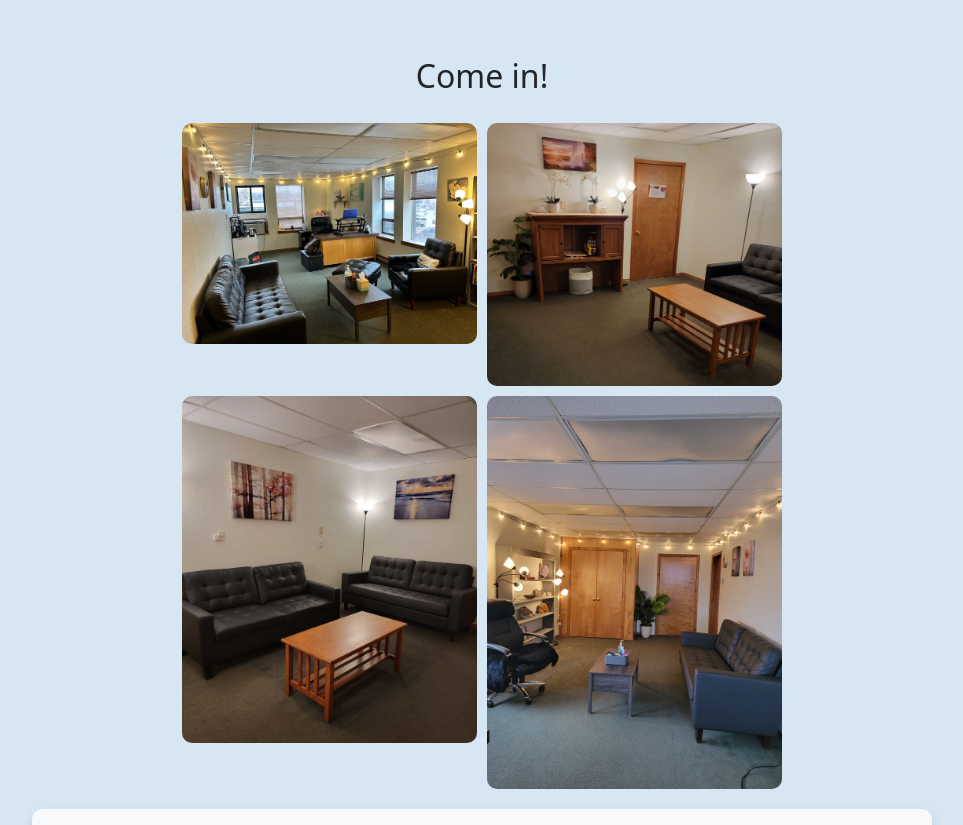
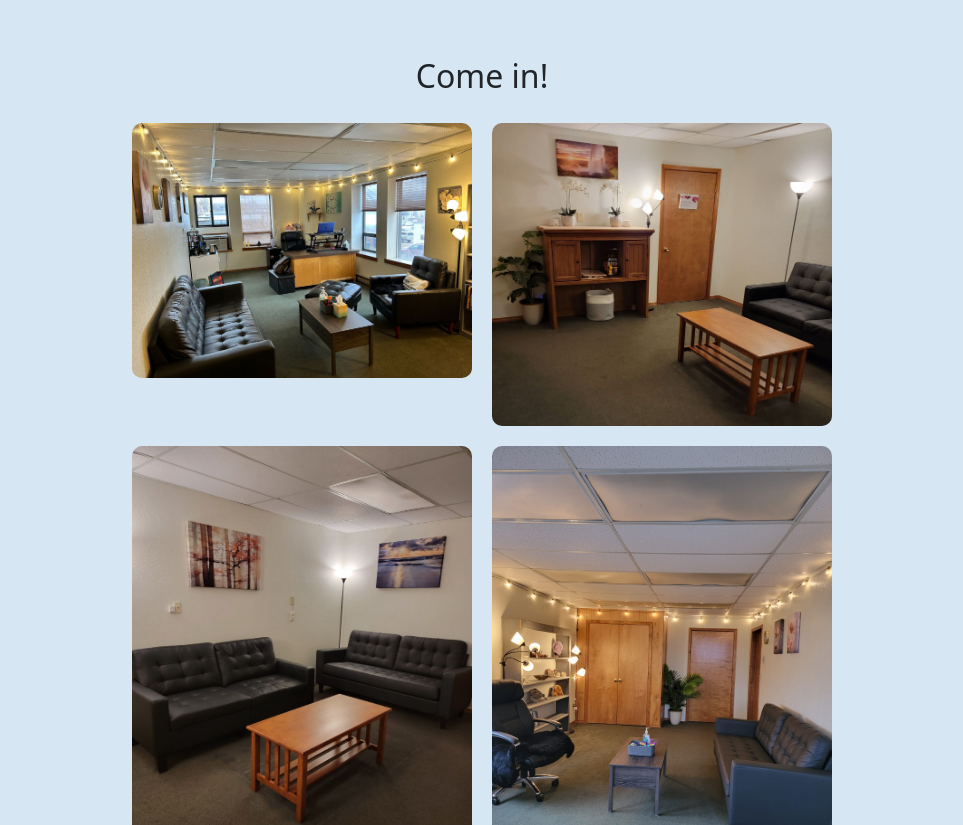
Before and after one commit to KawikaI/calming-waters, a React (Create React App) app in the folder calming-waters-react/: page / in a window 1280 px wide. Shown: the part 900-1725 px from the top of the page, without its empty margins (158-1121 px from the left). Built offline with nearby package versions, Linux system fonts and the light colour scheme; a web font is replaced by a local one.

Commit message:
fixed images

```diff
--- a/calming-waters-react/src/components/OfficeGallery.css
+++ b/calming-waters-react/src/components/OfficeGallery.css
@@ -5,11 +5,14 @@
   padding: 20px;
 }
 
+/* Desktop Layout - Increased Gap */
+@media (min-width: 769px) {
   .gallery {
       display: grid;
       grid-template-columns: 1fr 1fr;
-    gap: 10px;
-    max-width: 600px;
+      gap: 20px; /* Increased gap for breathing room */
+      max-width: 700px; /* Slightly wider for better spacing */
+  }
 }
 
 .gallery-image {
```
Lines whose indentation alone changed are shown as unchanged.
